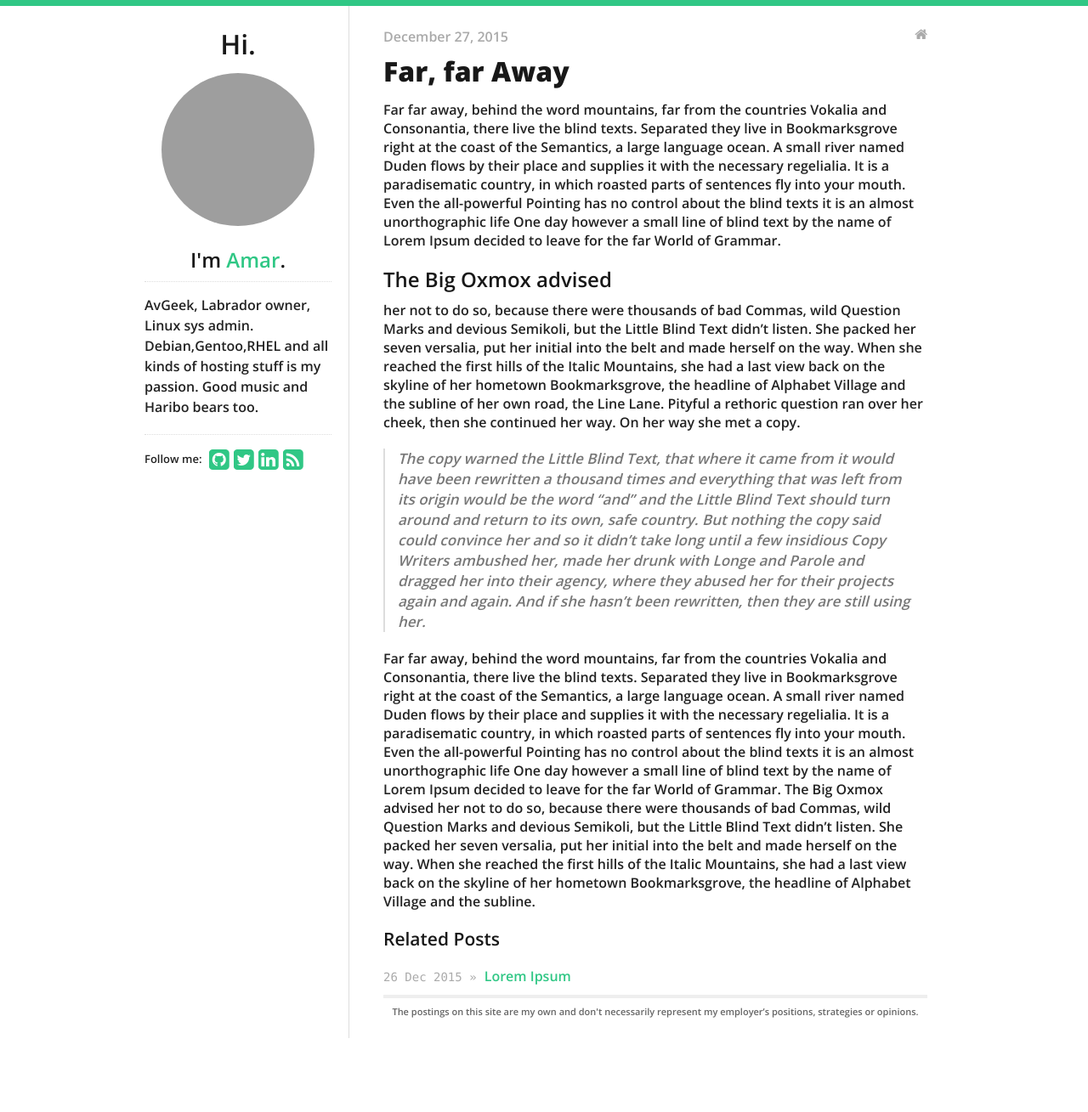
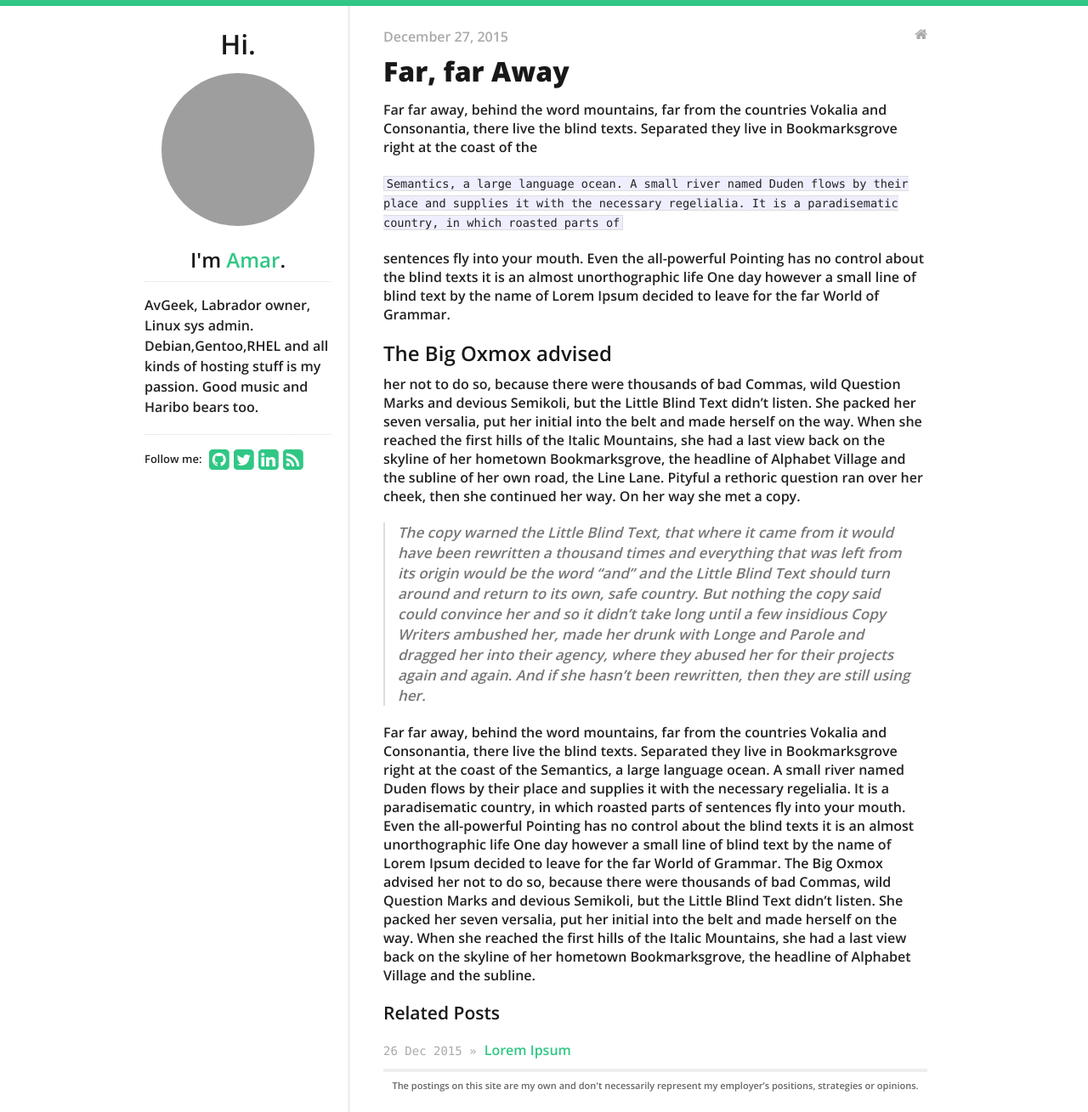
Before and after one commit to amarc/amarc.github.io, a Jekyll site: the page built from _posts/2015-12-27-Far-far-Away.md, in a window 1280 px wide. Shown: the whole page at 85% size. Built offline with Jekyll 4.4.1, drawn with Linux system fonts in a browser that asks for light colours; nearby versions of some CDN libraries; before the commit the page ends 1222 px from its top, so only the background shows below that; grey boxes are pictures that could not be loaded.

```diff
--- a/_posts/2015-12-27-Far-far-Away.md
+++ b/_posts/2015-12-27-Far-far-Away.md
@@ -6,7 +6,9 @@ published: true
 
 
 Far far away, behind the word mountains, far from the countries Vokalia and Consonantia, there live the blind texts. Separated they live in Bookmarksgrove right at the coast of the
-Semantics, a large language ocean. A small river named Duden flows by their place and supplies it with the necessary regelialia. It is a paradisematic country, in which roasted parts of
+
+`Semantics, a large language ocean. A small river named Duden flows by their place and supplies it with the necessary regelialia. It is a paradisematic country, in which roasted parts of `
+
 sentences fly into your mouth. Even the all-powerful Pointing has no control about the blind texts it is an almost unorthographic life One day however a small line of blind text by the
 name of Lorem Ipsum decided to leave for the far World of Grammar.
 
```
